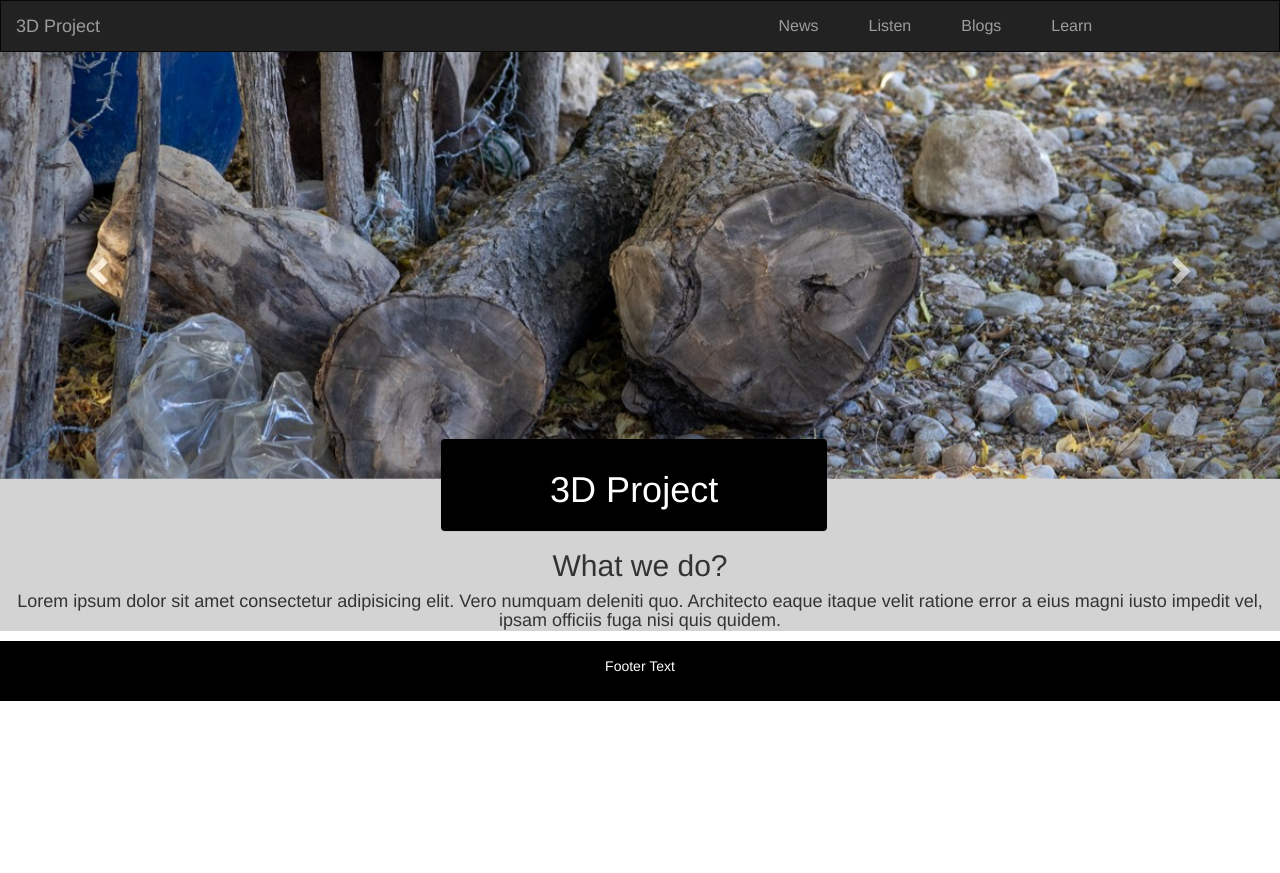
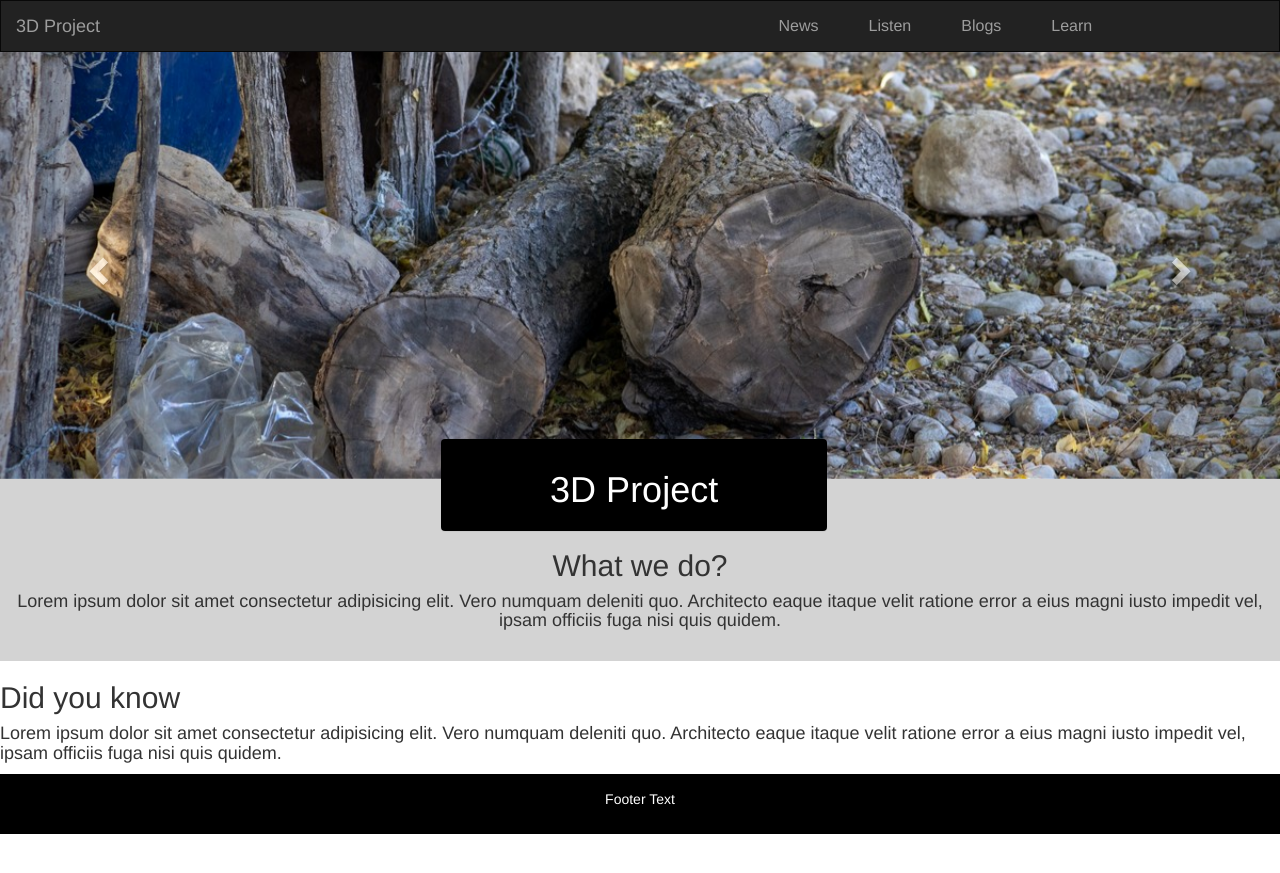
Before and after one commit to 3dproject/idah, a Jekyll site: the page built from index.html, in a window 1280 px wide. Shown: the top 873 px of the page. Built offline with Jekyll 4.4.1, drawn with Linux system fonts in a browser that asks for light colours.

Commit message:
html edit2

```diff
--- a/index.html
+++ b/index.html
@@ -12,3 +12,8 @@ title: Hank Quinlan, Horrible Cop
 <h2>What we do?</h2>
 <h4>Lorem ipsum dolor sit amet consectetur adipisicing elit. Vero numquam deleniti quo. Architecto eaque itaque velit ratione error a eius magni iusto impedit vel, ipsam officiis fuga nisi quis quidem.</h4>
 </div>
+
+<div class="video_context">
+    <h2>Did you know</h2>
+    <h4>Lorem ipsum dolor sit amet consectetur adipisicing elit. Vero numquam deleniti quo. Architecto eaque itaque velit ratione error a eius magni iusto impedit vel, ipsam officiis fuga nisi quis quidem.</h4>
+</div>
--- a/styles/main.css
+++ b/styles/main.css
@@ -78,5 +78,5 @@ footer {
   text-align: center;
   background-color: lightgray;
   padding-top : 50px;
-  white-space: normal;
+  padding-bottom : 20px;
 }
```
